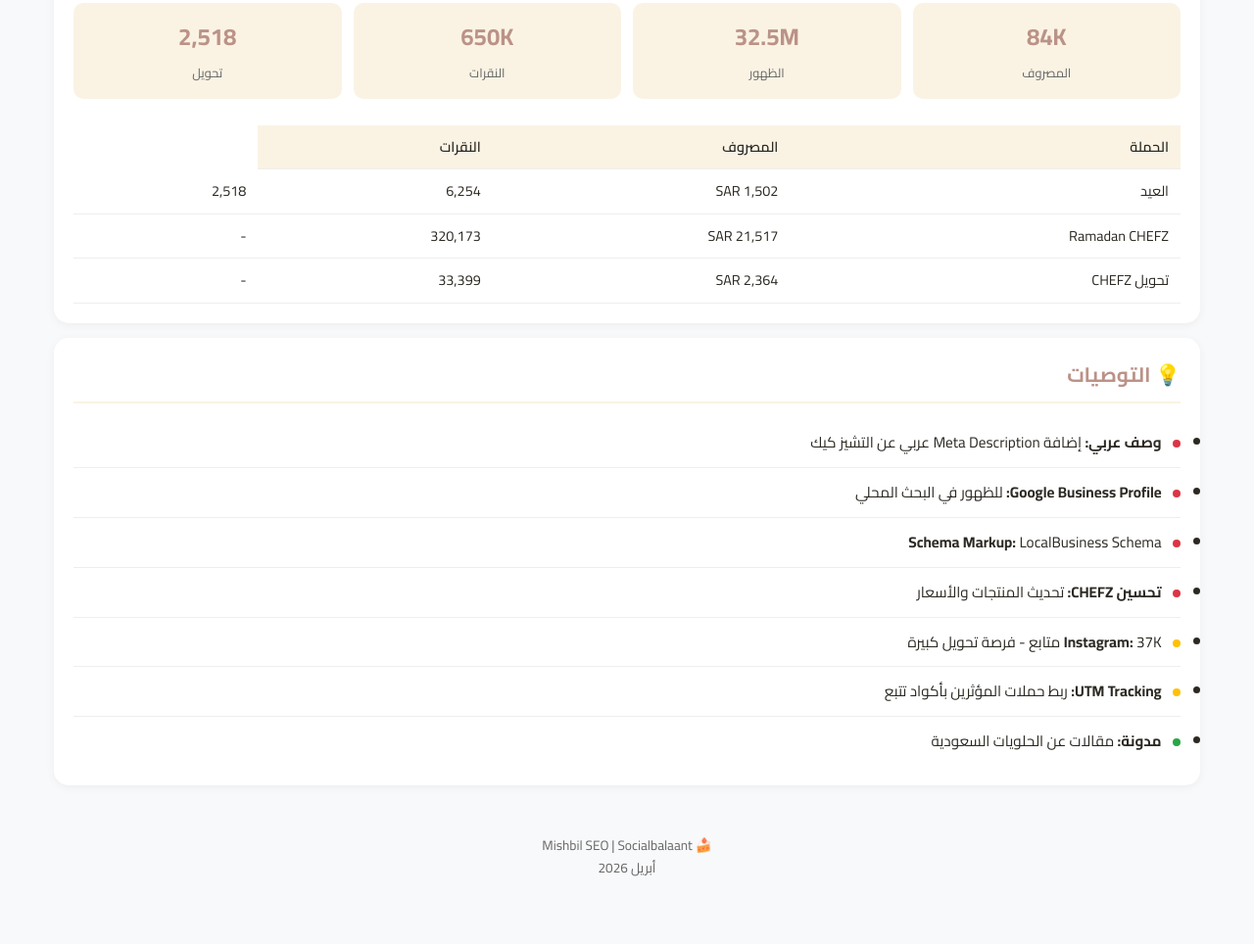
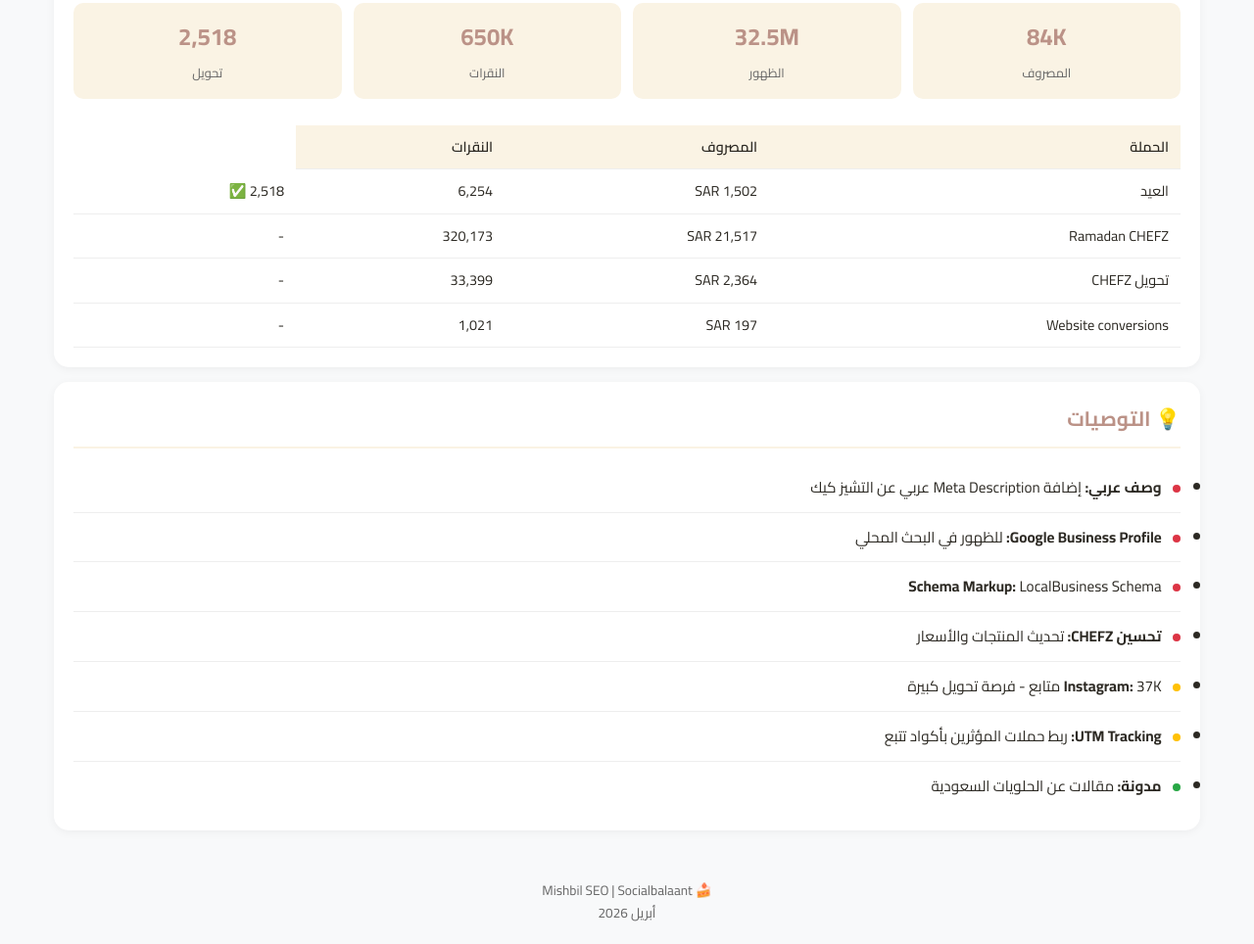
Before and after one commit to socialbalaant-svg/mishbil-seo, a plain HTML site: page index.html in a window 1280 px wide. Shown: the part 1572-2536 px from the top of the page at 98% size. Before the commit the page ends 2490 px from the top, so only its background shows below. Drawn offline with Linux system fonts and the light colour scheme.

Commit message:
Update: Correct Mishbil campaigns (first 4 only)

```diff
--- a/index.html
+++ b/index.html
@@ -395,7 +395,7 @@
                             <td>العيد</td>
                             <td>1,502 SAR</td>
                             <td>6,254</td>
-                            <td>2,518</td>
+                            <td>2,518 ✅</td>
                         </tr>
                         <tr>
                             <td>Ramadan CHEFZ</td>
@@ -407,6 +407,12 @@
                             <td>تحويل CHEFZ</td>
                             <td>2,364 SAR</td>
                             <td>33,399</td>
+                            <td>-</td>
+                        </tr>
+                        <tr>
+                            <td>Website conversions</td>
+                            <td>197 SAR</td>
+                            <td>1,021</td>
                             <td>-</td>
                         </tr>
                     </tbody>
```
